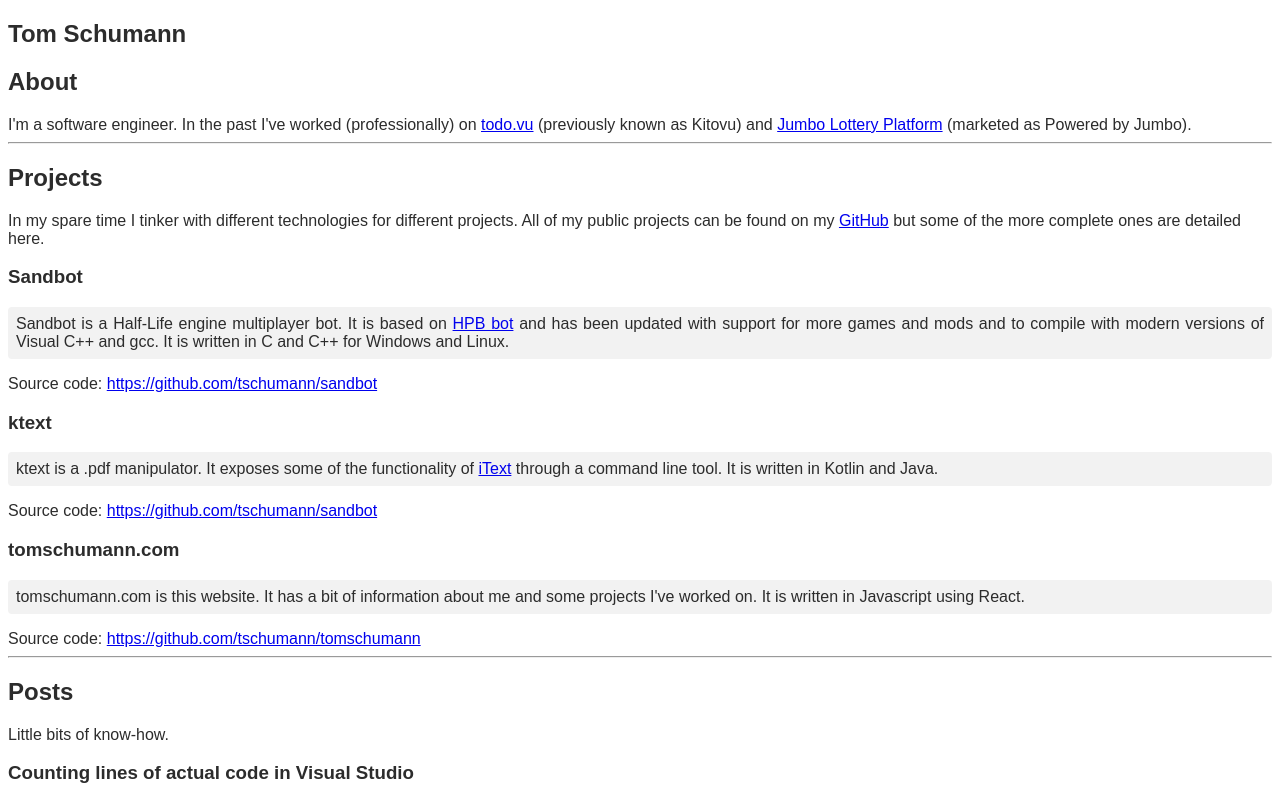
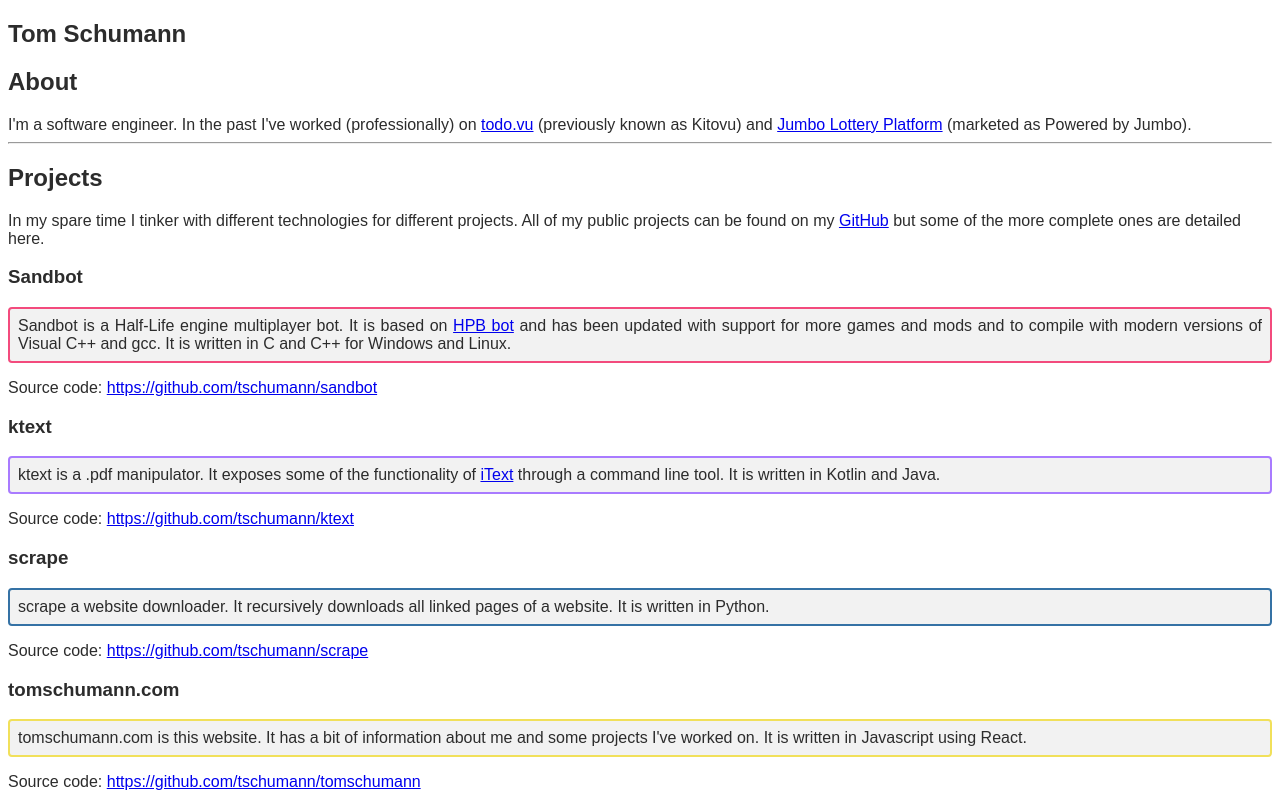
Before and after one commit to tschumann/tomschumann, a React app: page / in a window 1280 px wide. Shown: the top 797 px of the page. Built offline with nearby package versions, Linux system fonts and the light colour scheme.

Commit message:
Added new project and added language visuals.

```diff
--- a/index.html
+++ b/index.html
@@ -1,7 +1,7 @@
-<!doctype html>
+<!DOCTYPE html>
 <html>
 <head>
-	<link rel="stylesheet" href="styles.css?_=3112"/>
+	<link rel="stylesheet" href="styles.css?_=0423"/>
 
 	<link rel="canonical" href="http://www.tomschumann.com" />
 
@@ -21,6 +21,6 @@
 </head>
 <body>
 	<main id="application"></main>
-	<script src="bundle.js?_=0416"></script>
+	<script src="bundle.js?_=0423"></script>
 </body>
 </html>
--- a/src/components/application.jsx
+++ b/src/components/application.jsx
@@ -24,7 +24,7 @@
 				<aside>In my spare time I tinker with different technologies for different projects. All of my public projects can be found on my <a href="https://github.com/tschumann" target="_blank">GitHub</a> but some of the more complete ones are detailed here.</aside>
 				<section id="projects">
 					{this.props.projects.map(item =>
-						<Project name={item.name} body={item.body} sourceLink={item.source_link} key={item.id} />)}
+						<Project name={item.name} body={item.body} sourceLink={item.source_link} language={item.language} key={item.id} />)}
 				</section>
 
 				<hr/>
--- a/src/components/project.jsx
+++ b/src/components/project.jsx
@@ -1,11 +1,26 @@
 import React from 'react';
+
+function getClassForLanguage(language) {
+	switch (language) {
+		case 'cpp':
+			return 'project-cpp';
+		case 'js':
+			return 'project-js';
+		case 'kt':
+			return 'project-kt';
+		case 'py':
+			return 'project-py';
+		default:
+			return '';
+	}
+}
 
 function Project(props) {
 	return (
 		<div>
 			<h3>{props.name}</h3>
 			{/* TODO: is there a better way to do this? need arbitrary inline links in the body */}
-			<div className="project-description" dangerouslySetInnerHTML={{__html: props.body}}></div>
+			<div className={getClassForLanguage(props.language) + " project-description"} dangerouslySetInnerHTML={{__html: props.body}}></div>
 
 			<div>Source code: <a href={props.sourceLink} target="_blank">{props.sourceLink}</a></div>
 		</div>
--- a/src/index.jsx
+++ b/src/index.jsx
@@ -1,5 +1,5 @@
 import React from 'react';
-import ReactDOM from 'react-dom';
+import { createRoot } from 'react-dom/client';
 
 import Application from './components/application';
 
@@ -32,20 +32,31 @@
 		'id': 1,
 		'name': 'Sandbot',
 		'body': 'Sandbot is a Half-Life engine multiplayer bot. It is based on <a href="http://hpb-bot.bots-united.com/hpb_bot.html" target="_blank">HPB bot</a> and has been updated with support for more games and mods and to compile with modern versions of Visual C++ and gcc. It is written in C and C++ for Windows and Linux.',
-		'source_link': 'https://github.com/tschumann/sandbot'
+		'source_link': 'https://github.com/tschumann/sandbot',
+		'language': 'cpp'
 	},
 	{
 		'id': 2,
 		'name': 'ktext',
 		'body': 'ktext is a .pdf manipulator. It exposes some of the functionality of <a href="https://itextpdf.com/en" target="_blank">iText</a> through a command line tool. It is written in Kotlin and Java.',
-		'source_link': 'https://github.com/tschumann/sandbot'
+		'source_link': 'https://github.com/tschumann/ktext',
+		'language': 'kt'
 	},
 	{
 		'id': 3,
+		'name': 'scrape',
+		'body': 'scrape a website downloader. It recursively downloads all linked pages of a website. It is written in Python.',
+		'source_link': 'https://github.com/tschumann/scrape',
+		'language': 'py'
+	},
+	{
+		'id': 4,
 		'name': 'tomschumann.com',
 		'body': "tomschumann.com is this website. It has a bit of information about me and some projects I've worked on. It is written in Javascript using React.",
-		'source_link': 'https://github.com/tschumann/tomschumann'
+		'source_link': 'https://github.com/tschumann/tomschumann',
+		'language': 'js'
 	}
 ];
 
-ReactDOM.render(<Application projects={projects} posts={posts.reverse()}/>, document.getElementById('application'));
+const root = createRoot(document.getElementById('application'));
+root.render(<Application projects={projects} posts={posts.reverse()}/>);
--- a/styles.css
+++ b/styles.css
@@ -6,6 +6,22 @@
 .post-time {
 	font-size: 0.8rem;
 	margin-bottom: 8px;
+}
+
+.project-cpp {
+	border: 2px solid #f34b7d;
+}
+
+.project-js {
+	border: 2px solid #f1e05a;
+}
+
+.project-kt {
+	border: 2px solid #a97bff;
+}
+
+.project-py {
+	border: 2px solid #3572a5;
 }
 
 .project-description,
```
Also changed, not shown: 2 other files (tests, documents, lock files or other folders).
